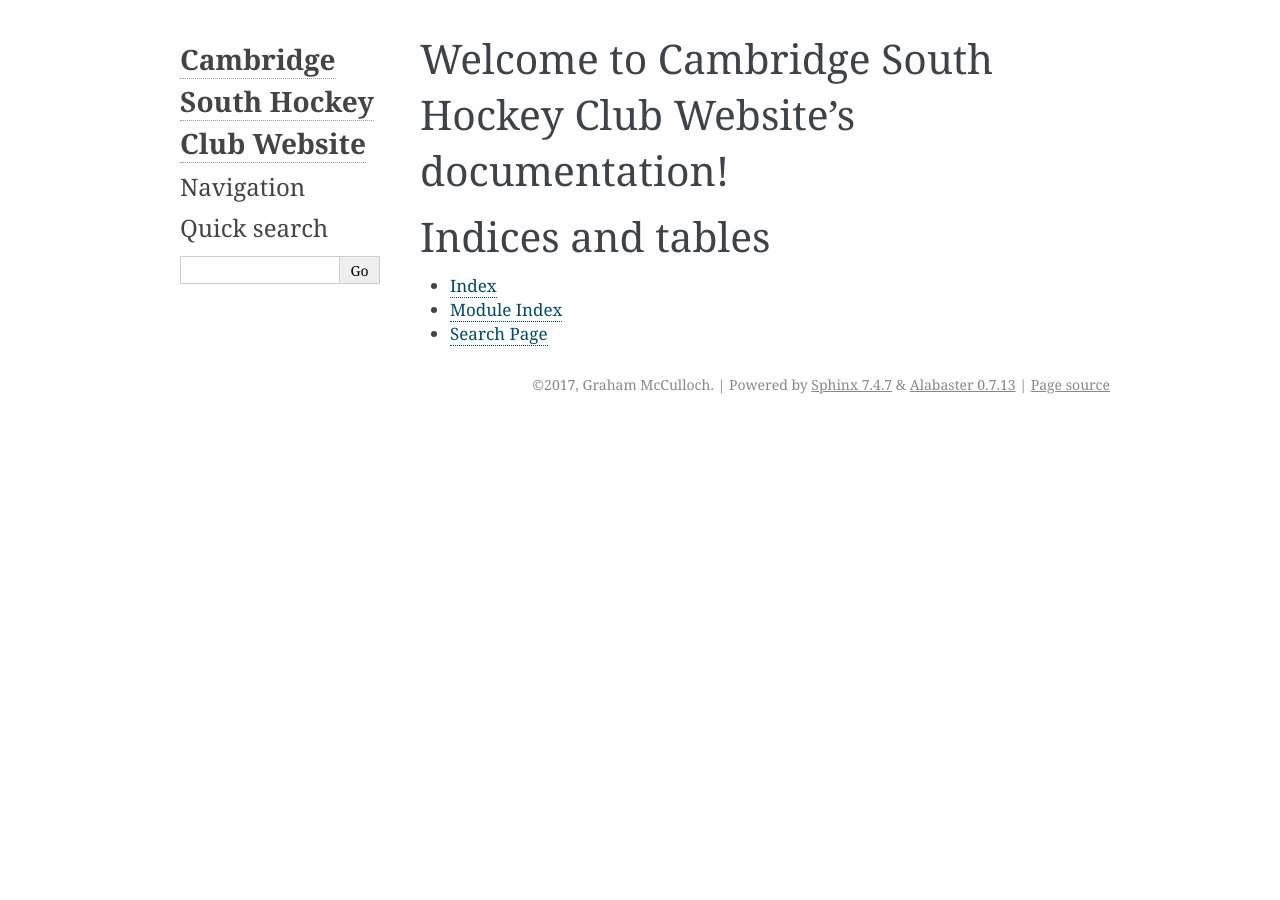
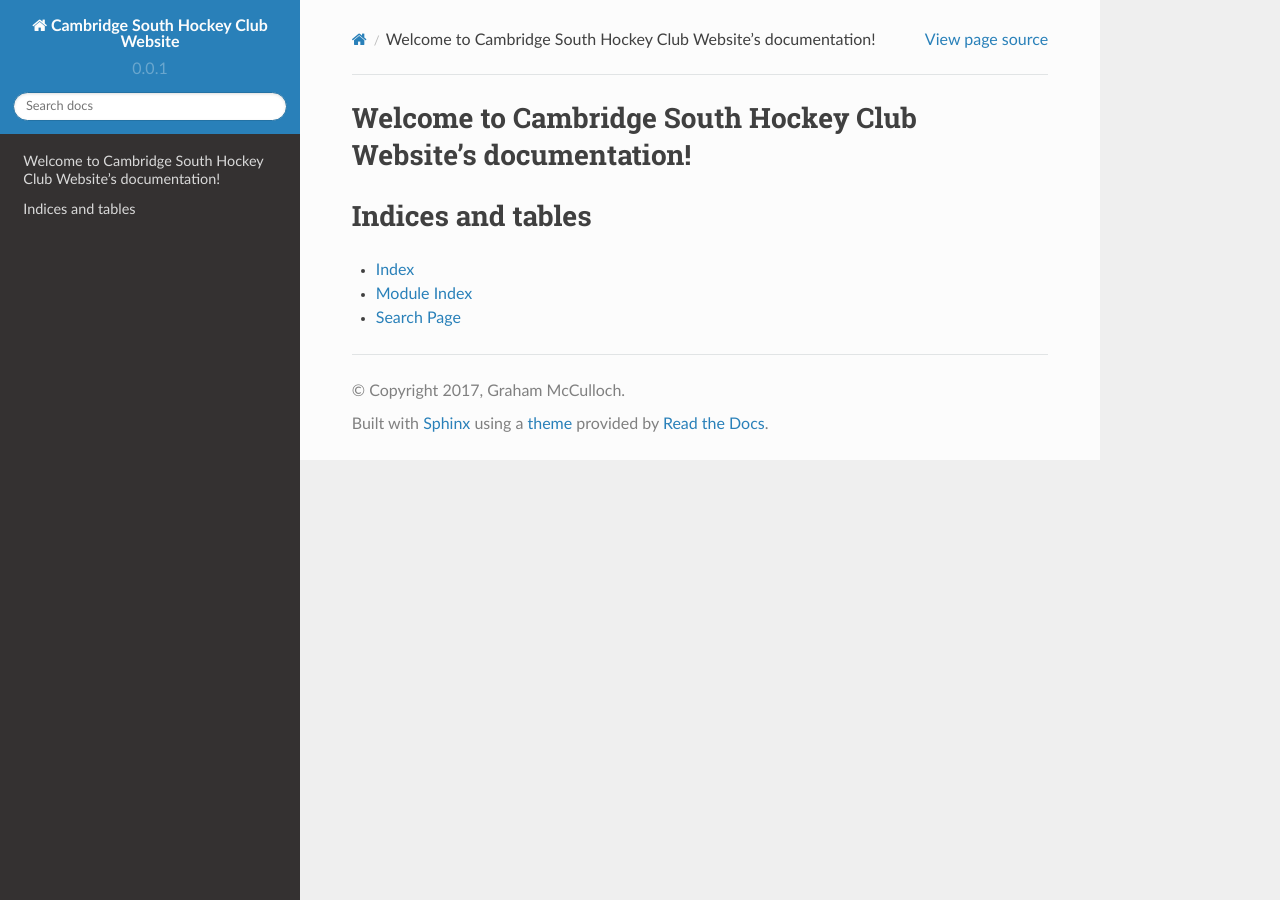
Before and after one commit to cshc/cshc-web, a Sphinx documentation site: the page built from docs/index.rst, in a window 1280 px wide. Built offline with Sphinx 7.4.7 and the Read the Docs theme 2.0.0, drawn with Linux system fonts in a browser that asks for light colours.

Commit message:
Changed theme for documentation

```diff
--- a/docs/conf.py
+++ b/docs/conf.py
@@ -20,7 +20,7 @@
 # import os
 # import sys
 # sys.path.insert(0, os.path.abspath('.'))
-
+import sphinx_rtd_theme
 
 # -- General configuration ------------------------------------------------
 
@@ -83,13 +83,14 @@ todo_include_todos = False
 # The theme to use for HTML and HTML Help pages.  See the documentation for
 # a list of builtin themes.
 #
-html_theme = 'alabaster'
+html_theme = 'sphinx_rtd_theme'
 
 # Theme options are theme-specific and customize the look and feel of a theme
 # further.  For a list of options available for each theme, see the
 # documentation.
 #
 # html_theme_options = {}
+html_theme_path = [sphinx_rtd_theme.get_html_theme_path()]
 
 # Add any paths that contain custom static files (such as style sheets) here,
 # relative to this directory. They are copied after the builtin static files,
--- a/requirements.txt
+++ b/requirements.txt
@@ -28,3 +28,5 @@ django-bootstrap-breadcrumbs==0.8.2
 # Documentation Generation
 sphinx==1.6.4
 sphinx-autobuild==0.7.1
+restructuredtext-lint==1.1.1
+sphinx_rtd_theme==0.2.4
```
